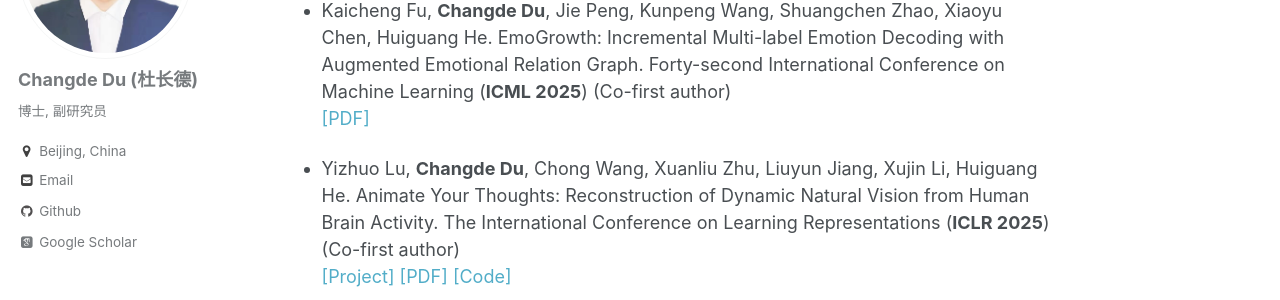
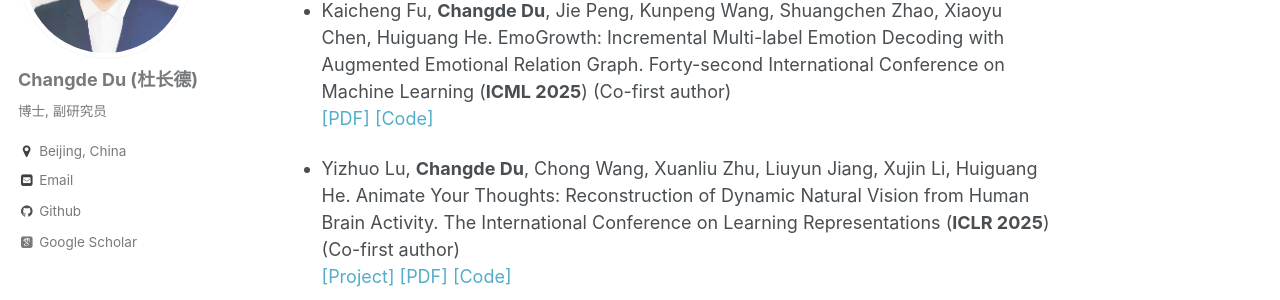
Before and after one commit to ChangdeDu/changdedu.github.io, a Jekyll site: the page built from _pages/about.md, in a window 1280 px wide and 900 px high, scrolled down 2737 px. Shown: the part 152-452 px from the top of the window. Built offline with Jekyll 4.4.1, drawn with Linux system fonts in a browser that asks for light colours; some web fonts are replaced.

Commit message:
Update about.md

```diff
--- a/_pages/about.md
+++ b/_pages/about.md
@@ -79,7 +79,7 @@ redirect_from:
 ## 2025
 -  **Changde Du**, Kaicheng Fu, Bincheng Wen, Yi Sun, Jie Peng, Wei Wei, Ying Gao, Shengpei Wang, Chuncheng Zhang, Jinpeng Li, Shuang Qiu, Le Chang, Huiguang He. [**Human-like object concept representations emerge naturally in multimodal large language models**](https://arxiv.org/abs/2407.01067). **Nature Machine Intelligence**, 2025 <br>[[Arxiv]](https://arxiv.org/pdf/2407.01067) [[Code]](https://github.com/ChangdeDu/LLMs_core_dimensions) [[Data]](https://osf.io/qn5uv/)
 
-- Kaicheng Fu, **Changde Du**, Jie Peng, Kunpeng Wang, Shuangchen Zhao, Xiaoyu Chen, Huiguang He. EmoGrowth: Incremental Multi-label Emotion Decoding with Augmented Emotional Relation Graph. Forty-second International Conference on Machine Learning (**ICML 2025**) (Co-first author) <br> [[PDF]](https://arxiv.org/abs/2405.20600)
+- Kaicheng Fu, **Changde Du**, Jie Peng, Kunpeng Wang, Shuangchen Zhao, Xiaoyu Chen, Huiguang He. EmoGrowth: Incremental Multi-label Emotion Decoding with Augmented Emotional Relation Graph. Forty-second International Conference on Machine Learning (**ICML 2025**) (Co-first author) <br> [[PDF]](https://arxiv.org/abs/2405.20600) [[Code]](https://github.com/ChangdeDu/EmoGrowth)
 
 - Yizhuo Lu, **Changde Du**, Chong Wang, Xuanliu Zhu, Liuyun Jiang, Xujin Li, Huiguang He. Animate Your Thoughts: Reconstruction of Dynamic Natural Vision from Human Brain Activity. The International Conference on Learning Representations (**ICLR 2025**) (Co-first author) <br>[[Project]](https://mind-animator-design.github.io/) [[PDF]](https://openreview.net/pdf?id=BpfsxFqhGa) [[Code]](https://github.com/ReedOnePeck/Mind-Animator)
 
```
